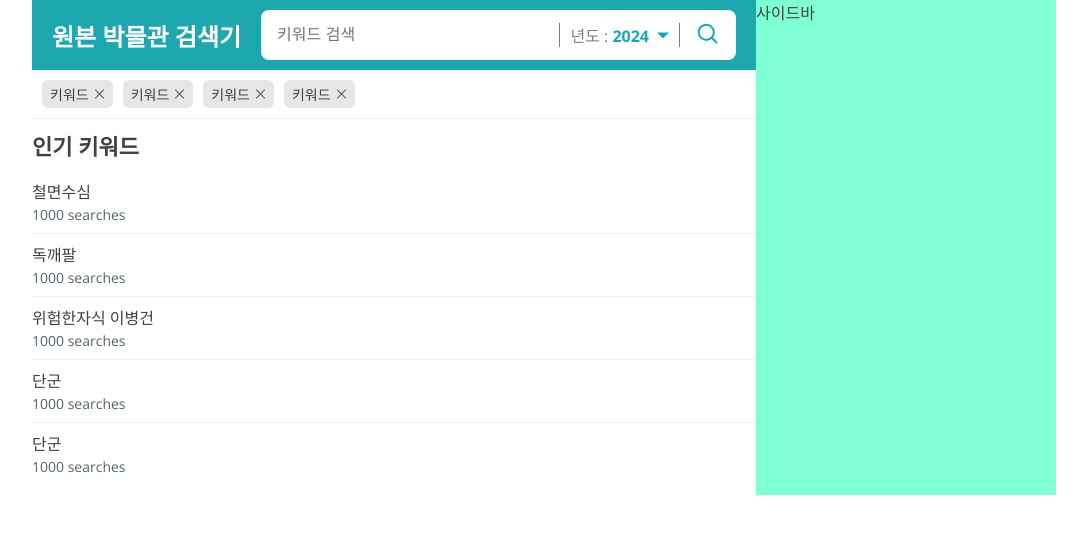
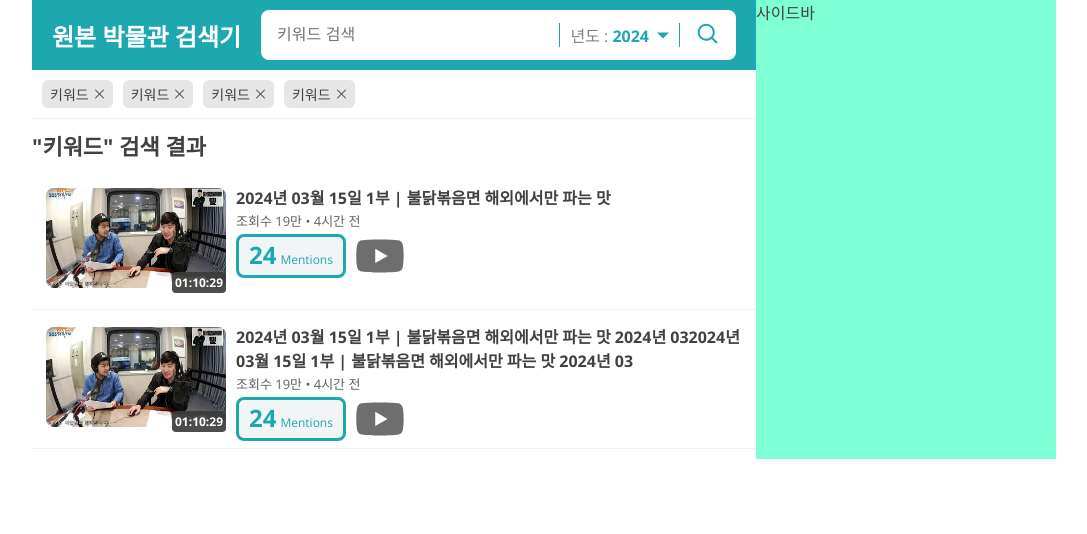
Before and after one commit to raquim47/chimsearch, a Next.js app: page / in a window 1280 px wide. Shown: the top 534 px of the page, without its empty margins (96-1183 px from the left). Built offline with nearby package versions, Linux system fonts and the light colour scheme.

Commit message:
Add SearchResults layout

```diff
--- a/app/globals.css
+++ b/app/globals.css
@@ -43,6 +43,11 @@ button {
   cursor: pointer;
 }
 
+a {
+  text-decoration: none;
+  color: inherit;
+}
+
 .sr-only {
   position: absolute;
 	width: 1px;
@@ -54,3 +59,9 @@ button {
 	border: 0;
 	clip: rect(0 0 0 0);
 }
+
+.ellipsis {
+  white-space: nowrap;
+  overflow: hidden;
+  text-overflow: ellipsis;
+}
--- a/app/page.tsx
+++ b/app/page.tsx
@@ -1,5 +1,6 @@
 import RecentKeywords from '@/components/search/RecentKeywords';
 import SearchForm from '@/components/search/SearchForm';
+import SearchResults from '@/components/search/SearchResults';
 import TrendKeywords from '@/components/search/TrendKeywords';
 import styles from './page.module.css';
 
@@ -15,7 +16,8 @@ const RootPage = () => {
           <h2 className="sr-only">최근 키워드</h2>
           <RecentKeywords />
         </section>
-        <TrendKeywords />
+        {/* <TrendKeywords /> */}
+        <SearchResults />
       </main>
       <aside className={styles.aside}>사이드바</aside>
     </div>
--- /dev/null
+++ b/components/search/SearchResults.module.css
@@ -0,0 +1,114 @@
+.search-results {
+  padding: 10px 0;
+}
+
+.search-results h2 {
+  font-size: 22px;
+}
+
+.search-results ul {
+  margin-top: 10px;
+}
+
+.item {
+  display: flex;
+  align-items: center;
+  gap: 10px;
+  padding: 14px;
+  border-bottom: 1px solid #eff3f4;
+  cursor: pointer;
+}
+
+.item:hover {
+  background-color: #f7f9f9;
+}
+
+.item__images {
+  position: relative;
+}
+
+.item__images img {
+  width: 180px;
+  height: 100px;
+  object-fit: cover;
+  border-radius: 8px;
+}
+
+.item__images .time {
+  position: absolute;
+  bottom: 0;
+  right: 0;
+  padding: 2px 3px;
+  border-radius: 4px;
+  background-color: rgba(58, 58, 58, 0.9);
+  font-size: 12px;
+  font-weight: 600;
+  color: #fff;
+  pointer-events: none;
+}
+
+.item__info {
+  display: flex;
+  flex-direction: column;
+  gap: 2px;
+  height: 110px;
+}
+
+.item__info h3 {
+  display: -webkit-box;
+  -webkit-line-clamp: 2;
+  -webkit-box-orient: vertical;
+  overflow: hidden;
+  text-overflow: ellipsis;
+  white-space: normal;
+  margin-bottom: 2px;
+  font-size: 16px;
+}
+
+.item__info .desc {
+  font-size: 13px;
+  font-weight: 500;
+  color: #606060;
+}
+
+.item__info-bottom {
+  display: flex;
+  align-items: center;
+  gap: 10px;
+}
+
+.item__mentions {
+  display: inline-block;
+  padding: 6px 10px;
+  border: 3px solid #1da8af;
+  background-color: #f1f5f5;
+  border-radius: 8px;
+}
+
+.item__mentions strong {
+  margin-right: 4px;
+  font-size: 24px;
+  line-height: 1;
+  color: #1da8af;
+}
+
+.item__mentions small {
+  font-size: 12px;
+  color: #1da8af;
+}
+
+.item__youtube-link {
+  font-size: 14px;
+  width: 48px;
+  height: 48px;
+}
+
+.item__youtube-link svg {
+  width: 100%;
+  height: 100%;
+  fill: #6e6e6e;
+}
+
+.item__youtube-link:hover svg {
+  fill: red;
+}
--- /dev/null
+++ b/components/search/SearchResults.tsx
@@ -0,0 +1,62 @@
+import styles from './SearchResults.module.css';
+import mockImage from '../../public/mock.jpeg';
+import Image from 'next/image';
+import { YoutubeIcon } from '@/utils/icons';
+
+const SearchResults = () => {
+  return (
+    <section className={styles['search-results']}>
+      <h2>"키워드" 검색 결과</h2>
+      <ul>
+        <li className={styles.item}>
+          <div className={styles.item__images}>
+            <Image src={mockImage} alt="mock" />
+            <span className={styles.time}>01:10:29</span>
+          </div>
+          <div className={styles.item__info}>
+            <section>
+              <h3>
+              2024년 03월 15일 1부 | 불닭볶음면 해외에서만 파는 맛
+              </h3>
+              <p className={styles.desc}>조회수 19만 • 4시간 전</p>
+            </section>
+            <section className={styles['item__info-bottom']}>
+              <div className={styles.item__mentions}>
+                <strong>24</strong>
+                <small>Mentions</small>
+              </div>
+              <a className={styles['item__youtube-link']}>
+                <YoutubeIcon/>
+              </a>
+            </section>
+          </div>
+        </li>
+        <li className={styles.item}>
+          <div className={styles.item__images}>
+            <Image src={mockImage} alt="mock" />
+            <span className={styles.time}>01:10:29</span>
+          </div>
+          <div className={styles.item__info}>
+            <section>
+              <h3>
+              2024년 03월 15일 1부 | 불닭볶음면 해외에서만 파는 맛 2024년 032024년 03월 15일 1부 | 불닭볶음면 해외에서만 파는 맛 2024년 03
+              </h3>
+              <p className={styles.desc}>조회수 19만 • 4시간 전</p>
+            </section>
+            <section className={styles['item__info-bottom']}>
+              <div className={styles.item__mentions}>
+                <strong>24</strong>
+                <small>Mentions</small>
+              </div>
+              <a className={styles['item__youtube-link']}>
+                <YoutubeIcon/>
+              </a>
+            </section>
+          </div>
+        </li>
+      </ul>
+    </section>
+  );
+};
+
+export default SearchResults;
--- a/components/search/TrendKeywords.module.css
+++ b/components/search/TrendKeywords.module.css
@@ -11,7 +11,7 @@
 }
 
 .trend-keywords li {
-  padding: 8px 0;
+  padding: 8px 10px;
   border-bottom: 1px solid #EFF3F4;
   font-weight: 500;
   cursor: pointer;
--- /dev/null
+++ b/utils/icons.tsx
@@ -0,0 +1,22 @@
+export const YoutubeIcon = () => {
+  return (
+    <svg
+      xmlns="http://www.w3.org/2000/svg"
+      version="1.1"
+      width="256"
+      height="256"
+      viewBox="0 0 256 256"
+    >
+      <defs></defs>
+      <g
+        transform="translate(1.4065934065934016 1.4065934065934016) scale(2.81 2.81)"
+      >
+        <path
+          d="M 88.119 23.338 c -1.035 -3.872 -4.085 -6.922 -7.957 -7.957 C 73.144 13.5 45 13.5 45 13.5 s -28.144 0 -35.162 1.881 c -3.872 1.035 -6.922 4.085 -7.957 7.957 C 0 30.356 0 45 0 45 s 0 14.644 1.881 21.662 c 1.035 3.872 4.085 6.922 7.957 7.957 C 16.856 76.5 45 76.5 45 76.5 s 28.144 0 35.162 -1.881 c 3.872 -1.035 6.922 -4.085 7.957 -7.957 C 90 59.644 90 45 90 45 S 90 30.356 88.119 23.338 z M 36 58.5 v -27 L 59.382 45 L 36 58.5 z"
+          transform=" matrix(1 0 0 1 0 0) "
+          strokeLinecap="round"
+        />
+      </g>
+    </svg>
+  );
+};
```
Also changed, not shown: public/mock.jpeg (added).
